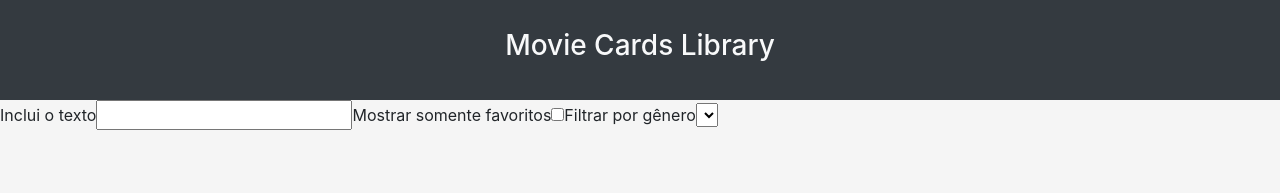
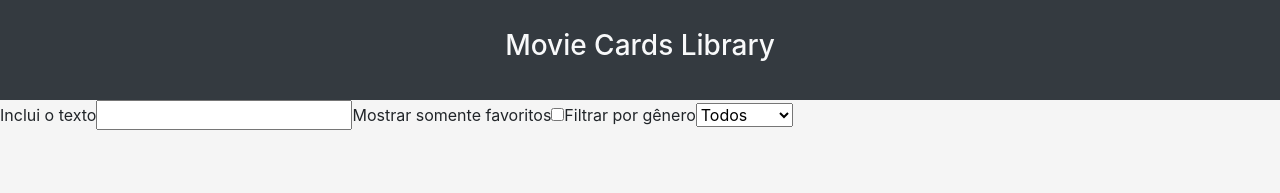
Before and after one commit to tryber/sd-04-block12-project-movie-card-library-stateful, a React (Create React App) app: page / in a window 1280 px wide. Shown: the top 193 px of the page. Built offline with nearby package versions, Linux system fonts and the light colour scheme.

Commit message:
SearchBar OK

```diff
--- a/src/components/SearchBar.jsx
+++ b/src/components/SearchBar.jsx
@@ -14,7 +14,12 @@ class SearchBar extends Component {
           onChange={this.props.onBookmarkedChange}
         />
         <label htmlFor="Filtrar por gênero">Filtrar por gênero</label>
-        <select value={this.props.selectedGenre} onChange={this.props.onSelectedGenreChange} />
+        <select value={this.props.selectedGenre} onChange={this.props.onSelectedGenreChange}>
+          <option value="">Todos</option>
+          <option value="action">Ação</option>
+          <option value="comedy">Comédia</option>
+          <option value="thriller">Suspense</option>
+        </select>
       </form>
     );
   }
```
